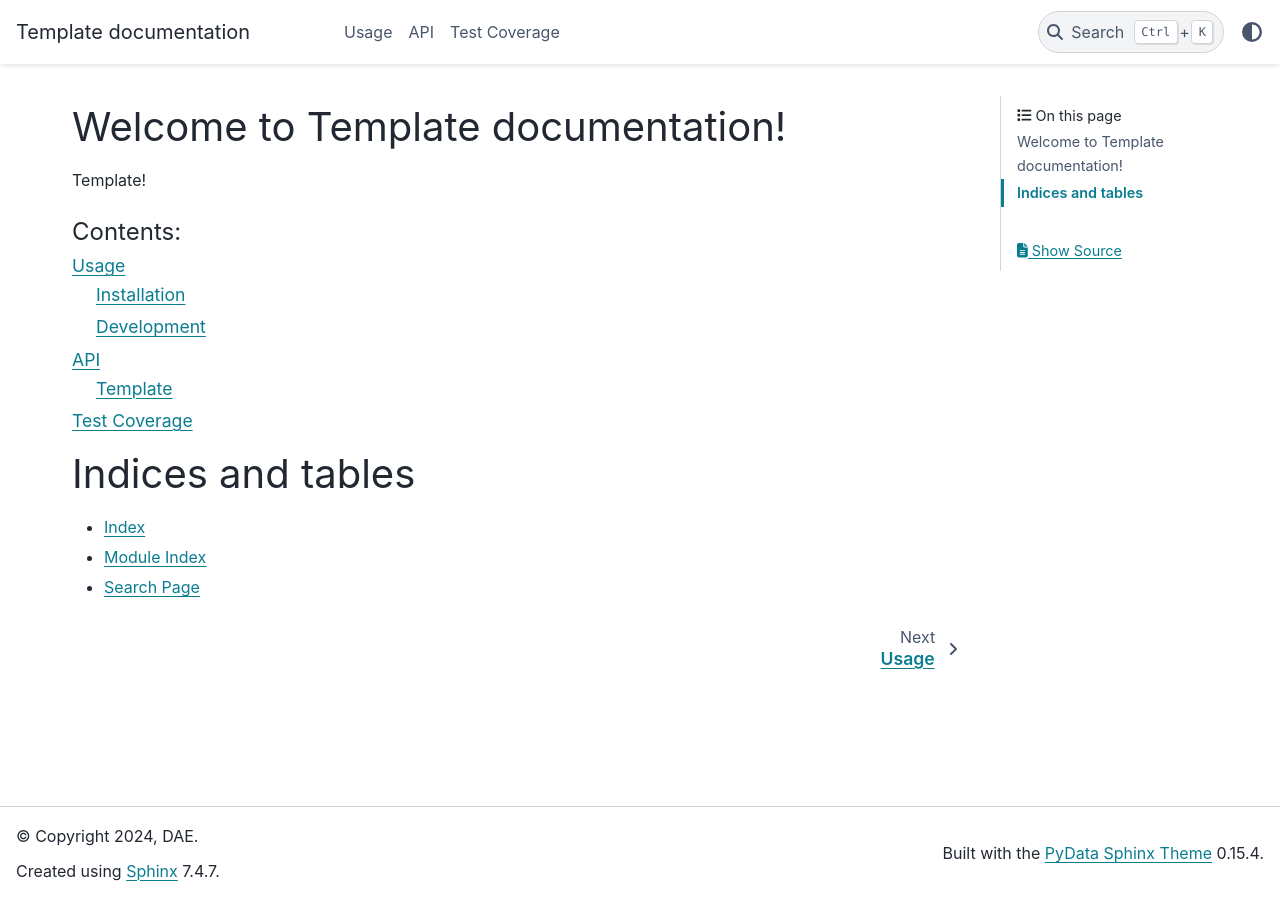
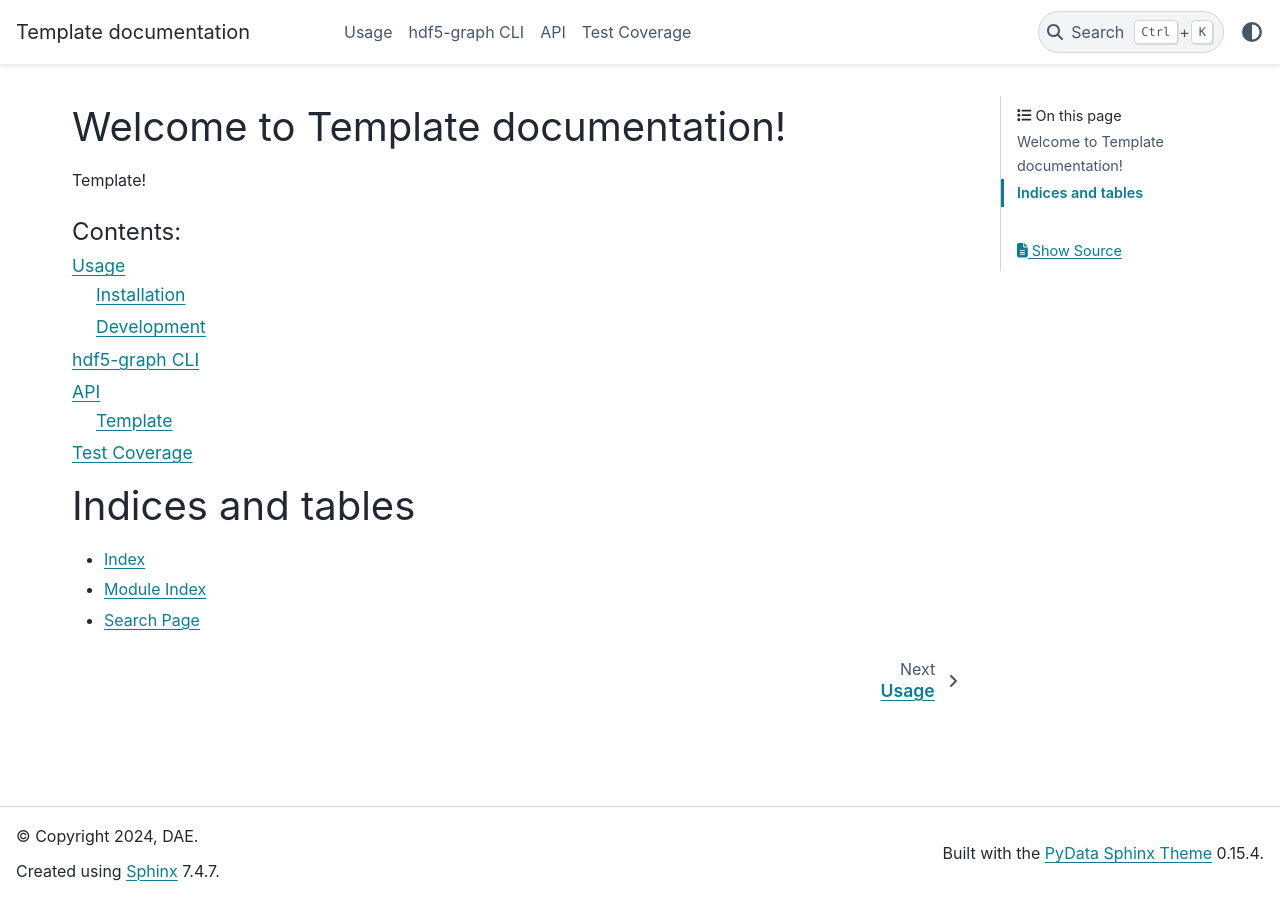
Before and after one commit to claudiushaag/hdf5-graph, a Sphinx documentation site: the page built from docs/index.rst, in a window 1280 px wide. Built offline with Sphinx 7.4.7 and the PyData theme 0.15.4, drawn with Linux system fonts in a browser that asks for light colours.

Commit message:
Docs: Add CLI Automatic Documentation

```diff
--- /dev/null
+++ b/docs/cli.rst
@@ -0,0 +1,7 @@
+hdf5-graph CLI
+***********************
+
+.. argparse::
+   :module: hdf5_graph.hdf5-graph
+   :func: gen_parser
+   :prog: hdf5-graph
--- a/docs/conf.py
+++ b/docs/conf.py
@@ -34,6 +34,7 @@
     "sphinx.ext.githubpages",
     "nbsphinx",
     "sphinx.ext.mathjax",
+    "sphinxarg.ext",
 ]
 
 # napoleon for google-style docstrings: https://sphinxcontrib-napoleon.readthedocs.io/en/latest/
--- a/docs/index.rst
+++ b/docs/index.rst
@@ -13,6 +13,7 @@
    :caption: Contents:
 
    usage
+   cli
    module
    test_cov
 
--- a/docs/module.rst
+++ b/docs/module.rst
@@ -8,4 +8,5 @@
    :template: custom-modules-template.rst
    :recursive:
 
-   hdf5_graph.main.put_hdf5_in_neo4j
+   hdf5_graph.single_hdf5.put_hdf5_in_neo4j
+   hdf5_graph.handle_structure.put_dir_in_neo4j
--- a/pyproject.toml
+++ b/pyproject.toml
@@ -1,7 +1,7 @@
 [project]
 authors = [{name = "Claudius Haag", email = "claudius.haag@mib.uni-stuttgart.de"}]
 dependencies = []
-description = "Add a short description here"
+description = "App for putting HDF5 data into a Neo4j graph database."
 name = "hdf5-graph"
 requires-python = ">= 3.11"
 version = "0.1.0"
@@ -43,6 +43,7 @@
 pydata-sphinx-theme = "*"
 sphinxcontrib-mermaid = "*"
 nbsphinx = "*"
+sphinx-argparse = "*"
 
 [tool.pixi.feature.test.dependencies]
 pytest = "*"
```
Also changed, not shown: 2 other files.
